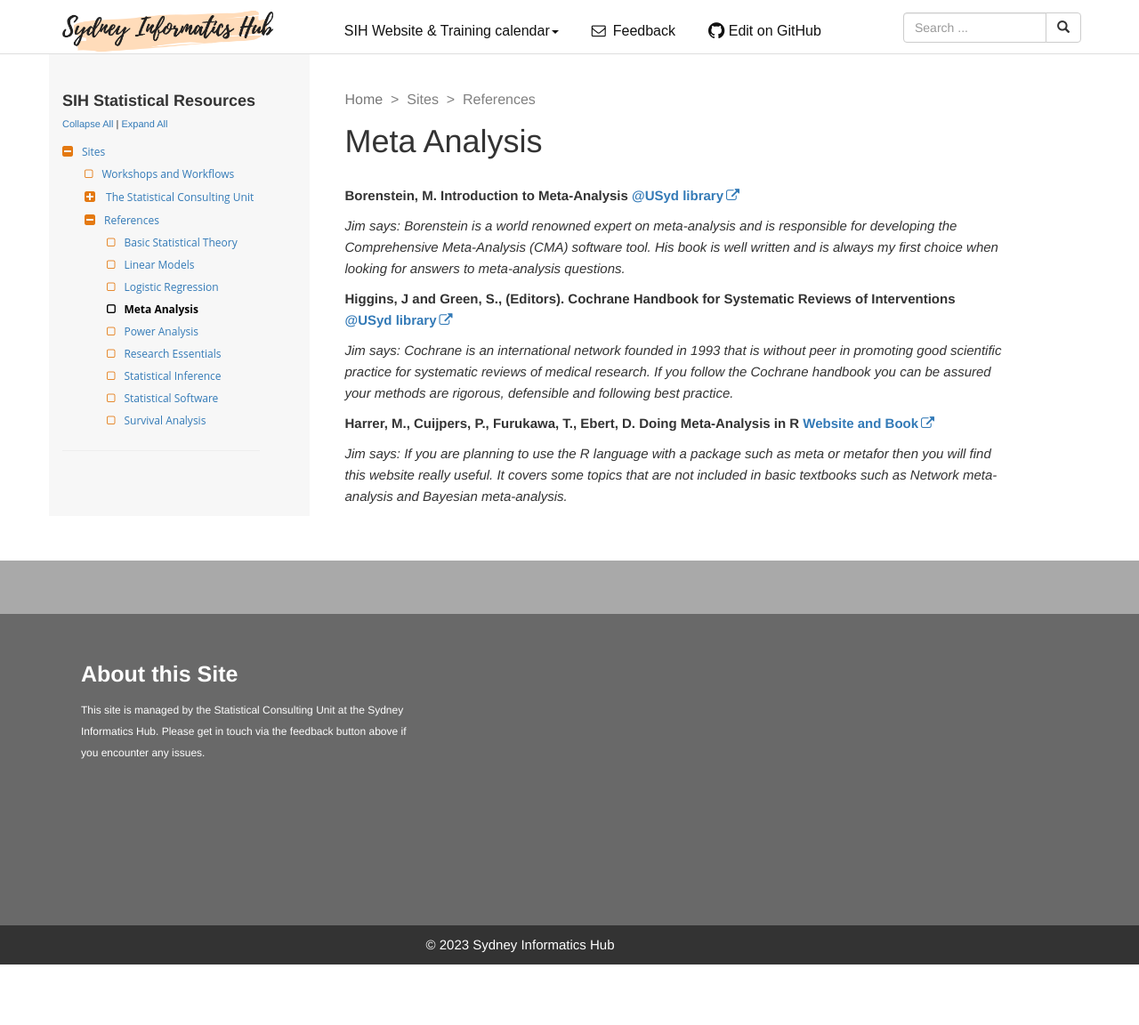
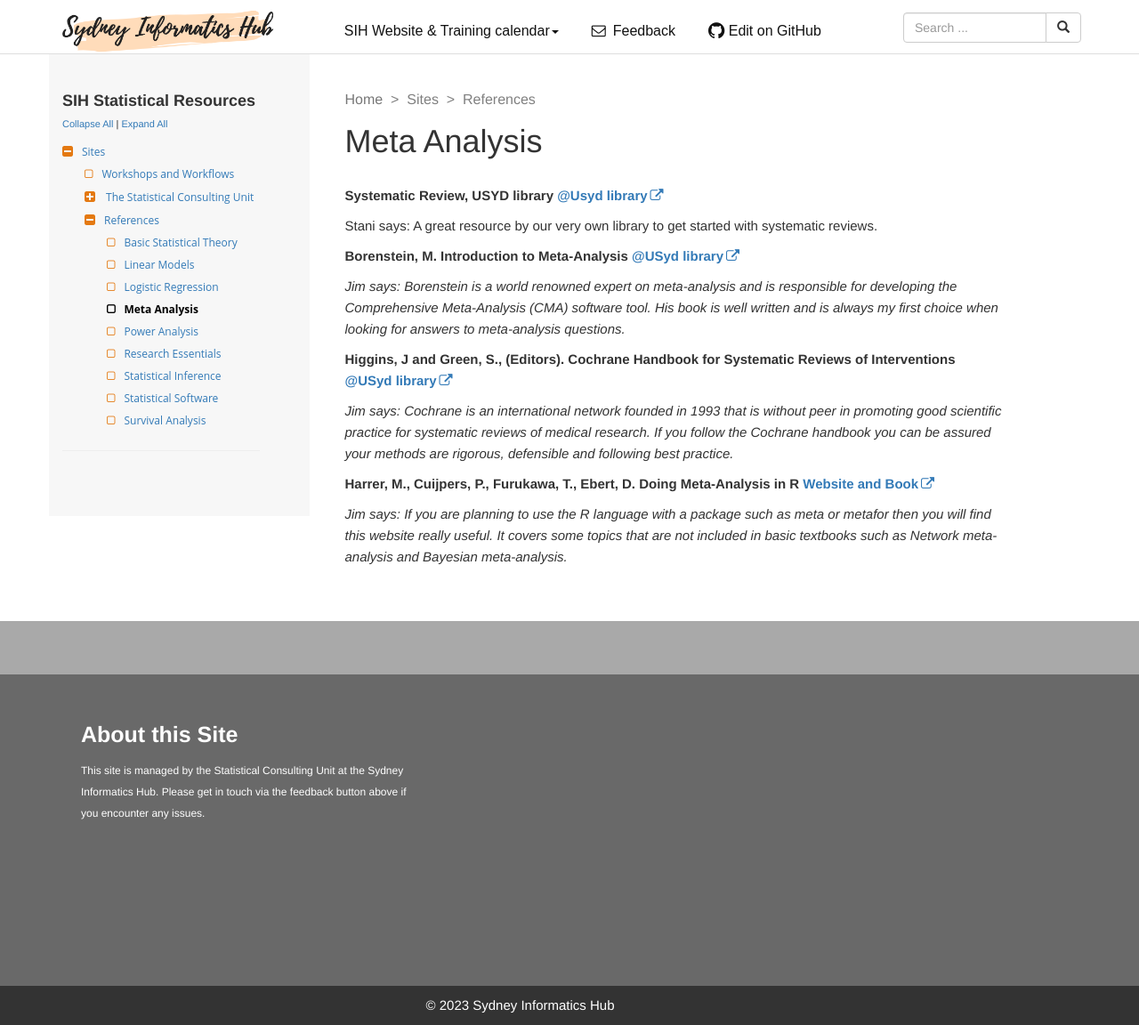
Before and after one commit to Sydney-Informatics-Hub/stats-resources, a Jekyll site: the page built from _docs/Sites/References/meta_analysis.md, in a window 1280 px wide and 1152 px high. Shown: the whole window at 89% size. Built offline with Jekyll 4.4.1, drawn with Linux system fonts in a browser that asks for light colours; nearby versions of some CDN libraries; comment, search, counter and statistics services are not loaded.

Commit message:
Update meta_analysis.md

```diff
--- a/_docs/Sites/References/meta_analysis.md
+++ b/_docs/Sites/References/meta_analysis.md
@@ -4,6 +4,10 @@
 sidebar: sidebar
 product: SIH Statistics Resources
 ---
+
+**Systematic Review, USYD library** [**@Usyd library**](https://www.library.sydney.edu.au/research/systematic-review/?section=overview)
+
+Stani says: A great resource by our very own library to get started with systematic reviews.
 
 **Borenstein, M. Introduction to Meta-Analysis** [**@USyd library**](https://sydney.primo.exlibrisgroup.com/permalink/61USYD_INST/14vvljs/alma991002771109705106)
 
```
